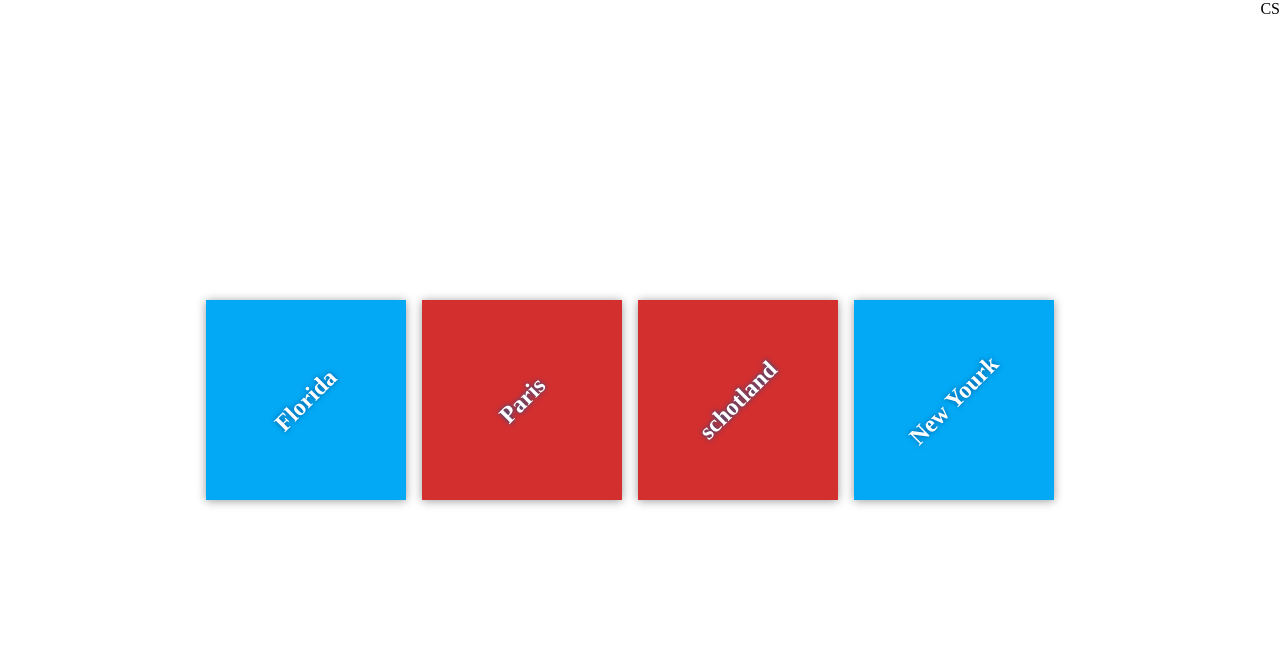
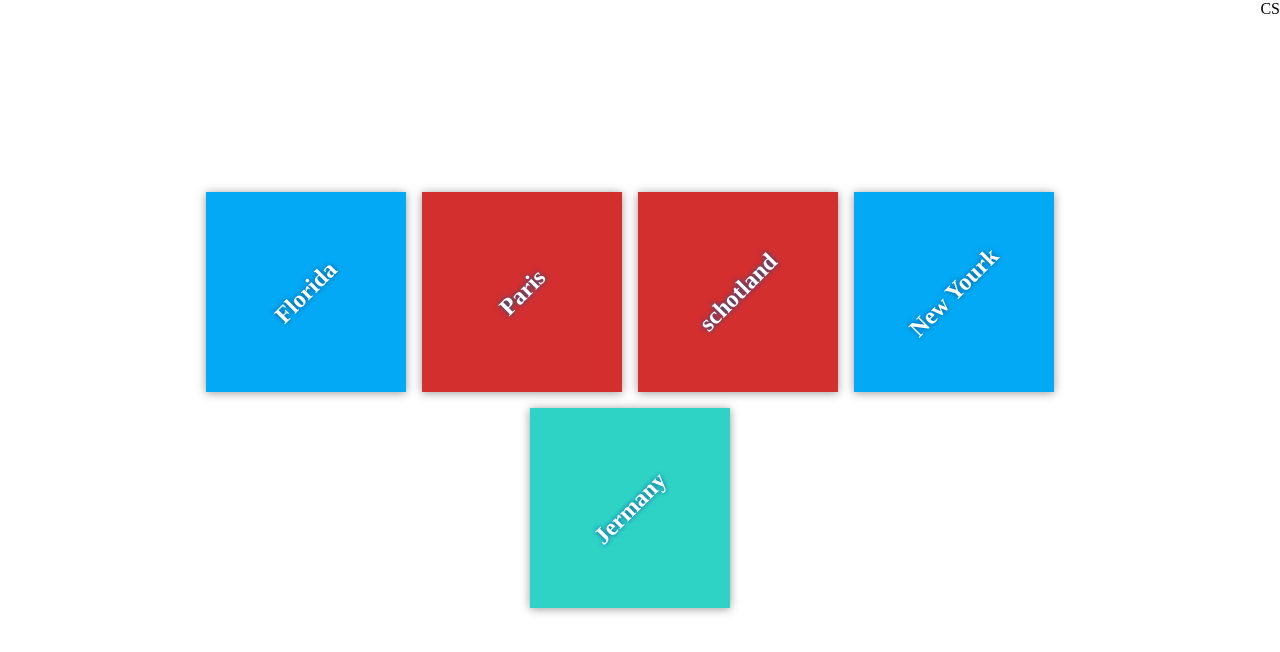
Before and after one commit to abeermehanna/my-travel-plans, a plain HTML site: page index.html in a window 1280 px wide. Drawn offline with Linux system fonts and the light colour scheme.

Commit message:
Add destination to Jermany

```diff
--- a/css/app.css
+++ b/css/app.css
@@ -65,3 +65,6 @@ h2 {
 #New Yourk {
     background-color: #68d32f;
 }
+#Jermany {
+    background-color: #2fd3c6;
+}
--- a/index.html
+++ b/index.html
@@ -24,6 +24,9 @@
                 <h2>New Yourk</h2>
             </div>
 
+            <div class="destination" id="Jermany">
+                <h2>Jermany</h2>
+            </div>
         </div>
     </div>
 
```
